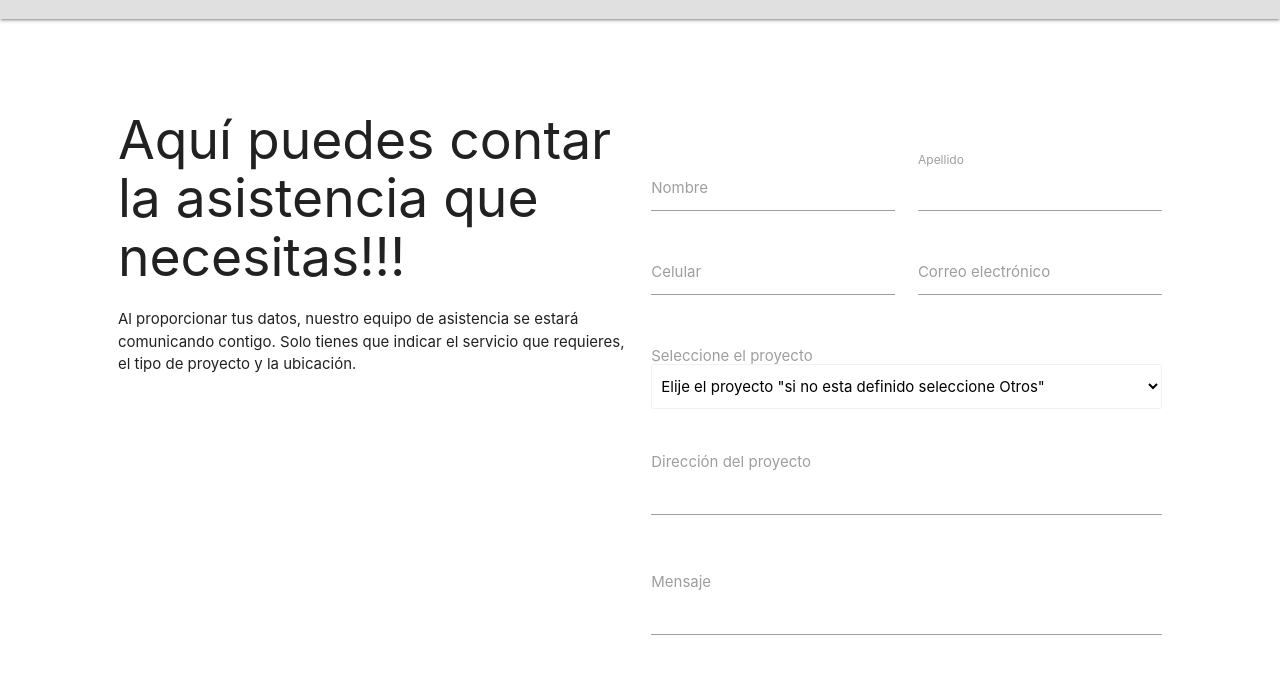
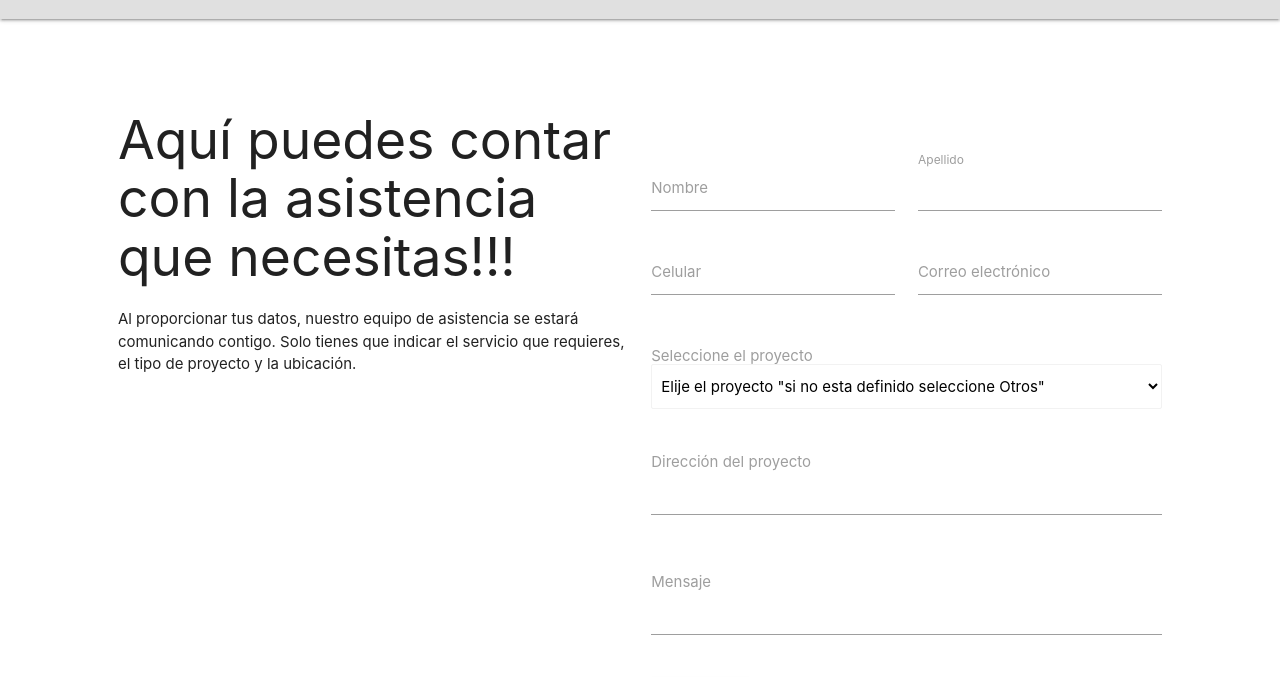
Before and after one commit to EnmanuelAguayo/vidriosmallorca, a plain HTML site: page links/contacto.html in a window 1280 px wide. Shown: the part 109-786 px from the top of the page. Drawn offline with Linux system fonts and the light colour scheme; files whose address does not match are found by name.

Commit message:
Modificar titulo en contacto.html

```diff
--- a/links/contacto.html
+++ b/links/contacto.html
@@ -43,7 +43,7 @@
           <!--bienvenida al cliente-->
           <div class="col s12 m12 l6 xl6">
             <h2 class="titulo-mensaje-cliente">
-              Aqu&iacute puedes contar la asistencia que necesitas!!!
+              Aqu&iacute puedes contar con la asistencia que necesitas!!!
             </h2>
             <!--mensaje cliente-->
             <p class="mensaje-cliente">
```
